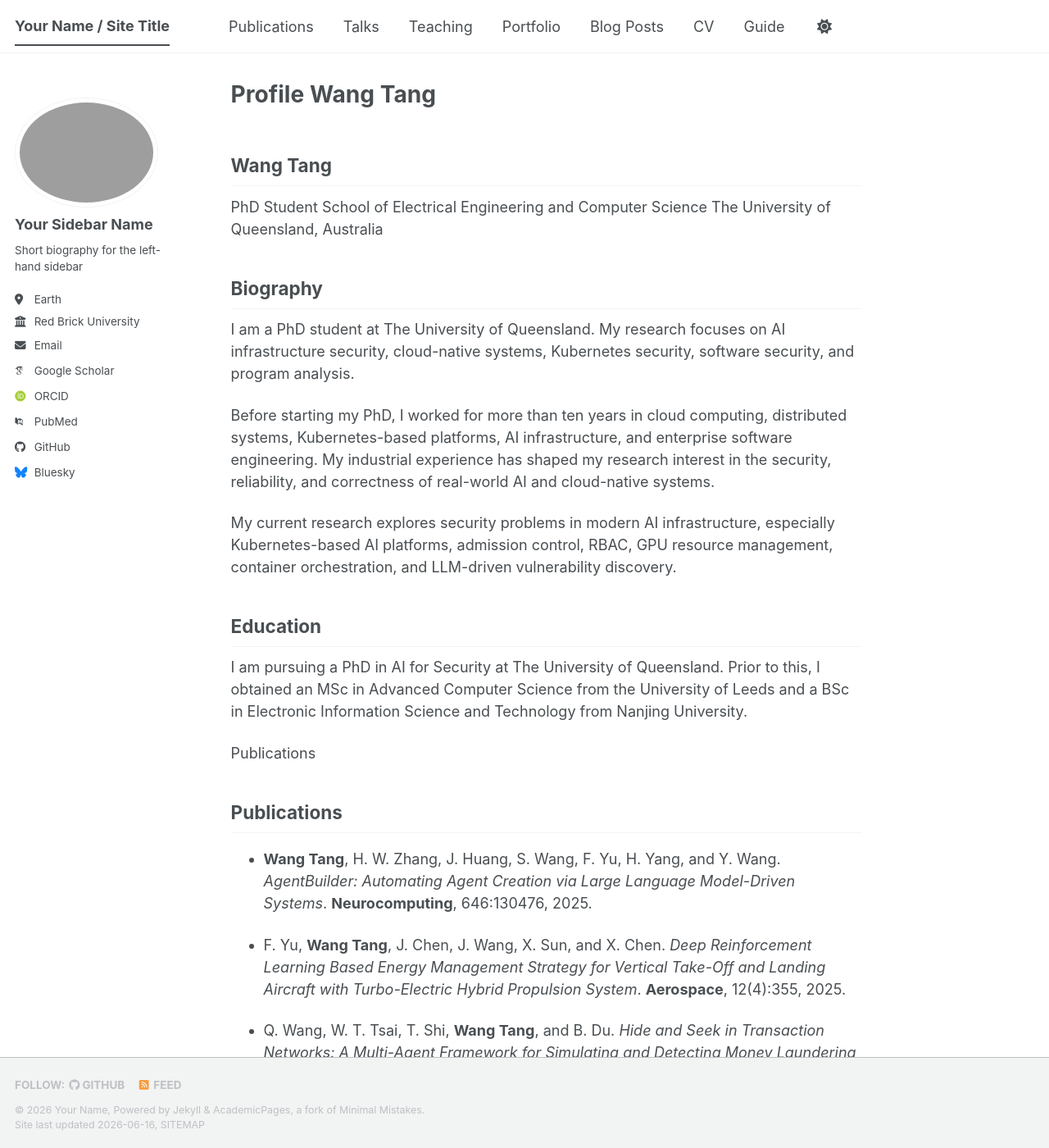
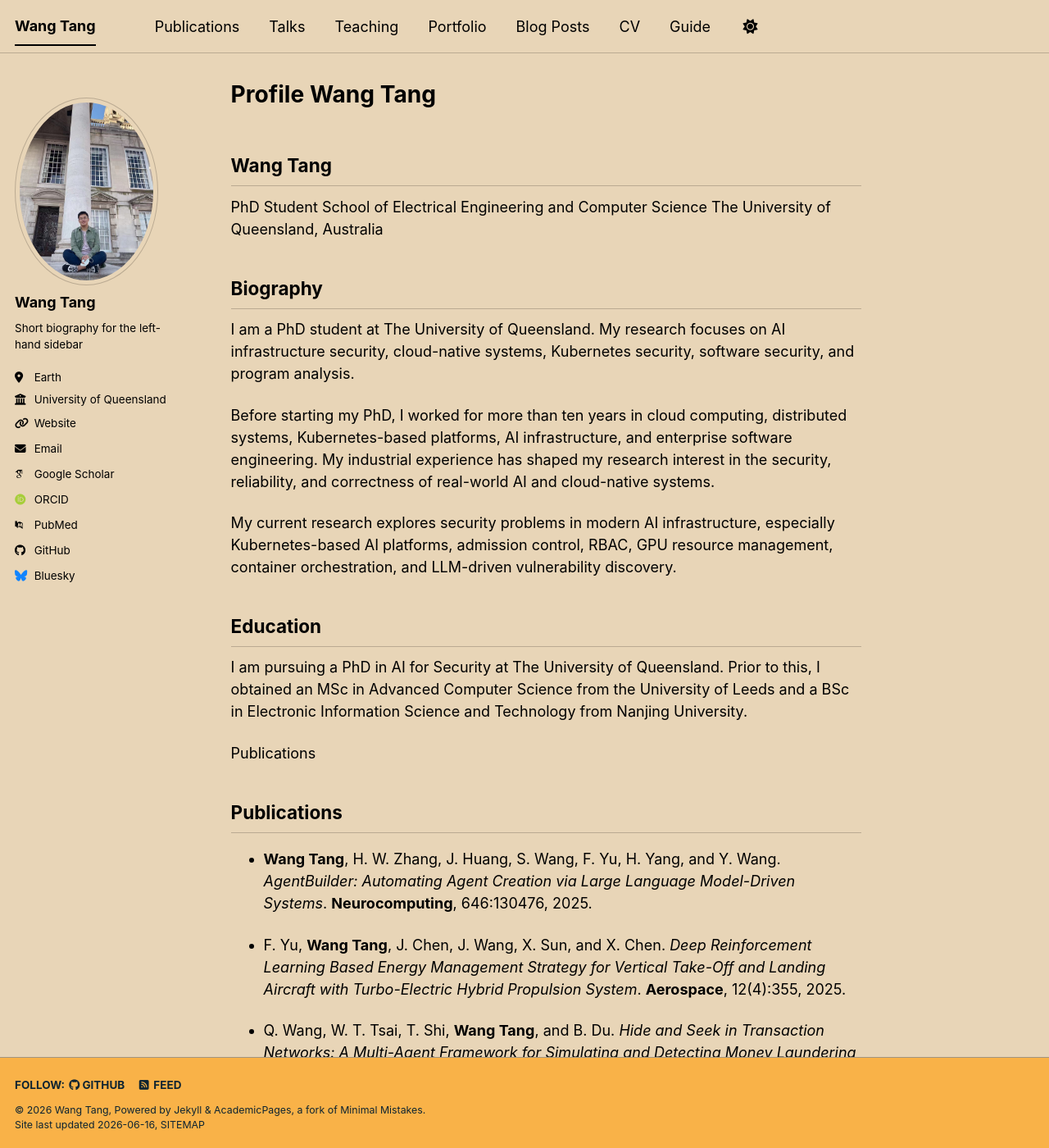
Before and after one commit to tangwang9527/profile-wangtang, a Jekyll site: the page built from _pages/about.md, in a window 1280 px wide and 1400 px high. Shown: the whole window at 82% size. Built offline with Jekyll 4.4.1, drawn with Linux system fonts in a browser that asks for light colours; some web fonts are replaced; a script bundle is joined from its source files by our own code; library files that are not in the unit come from our copies.

Commit message:
Update site configuration with personal details

```diff
--- a/_config.yml
+++ b/_config.yml
@@ -8,10 +8,10 @@
 
 # Basic Site Settings
 locale                   : "en-US"
-site_theme               : "default" # The available themes options are "default", "air", "sunrise", "mint", "dirt" and "contrast"
-title                    : "Your Name / Site Title"
+site_theme               : "sunrise" # The available themes options are "default", "air", "sunrise", "mint", "dirt" and "contrast"
+title                    : "Wang Tang"
 title_separator          : "-"
-name                     : &name "Your Name"
+name                     : &name "Wang Tang"
 description              : &description "Your Name's academic portfolio"   # Update this with a general description of your site, this is the default if not overridden by a page
 url                      : https://academicpages.github.io # The base hostname & protocol for your site e.g. "https://[your GitHub username].github.io",
                                                            # or if you already have some other page hosted on Github then use "https://[your GitHub username].github.io/[Your Repo Name]"
@@ -23,14 +23,14 @@ repository               : "academicpages/academicpages.github.io"
 #               Additional customization can be done by editing /_includes/author-profile.html
 author:
   # Biographic information
-  avatar           : "profile.png"
-  name             : "Your Sidebar Name"
+  avatar           : "profilewangtang.png"
+  name             : "Wang Tang"
   pronouns         : # example: "she/her"
   bio              : "Short biography for the left-hand sidebar"
   location         : "Earth"
-  employer         : "Red Brick University"
-  uri              : # URL
-  email            : "none@example.org"
+  employer         : "University of Queensland"
+  uri              :  "https://www.uq.edu.au/"
+  email            : "wang.tang@uq.edu.au"
 
   # Academic websites
   academia         : # URL
```
